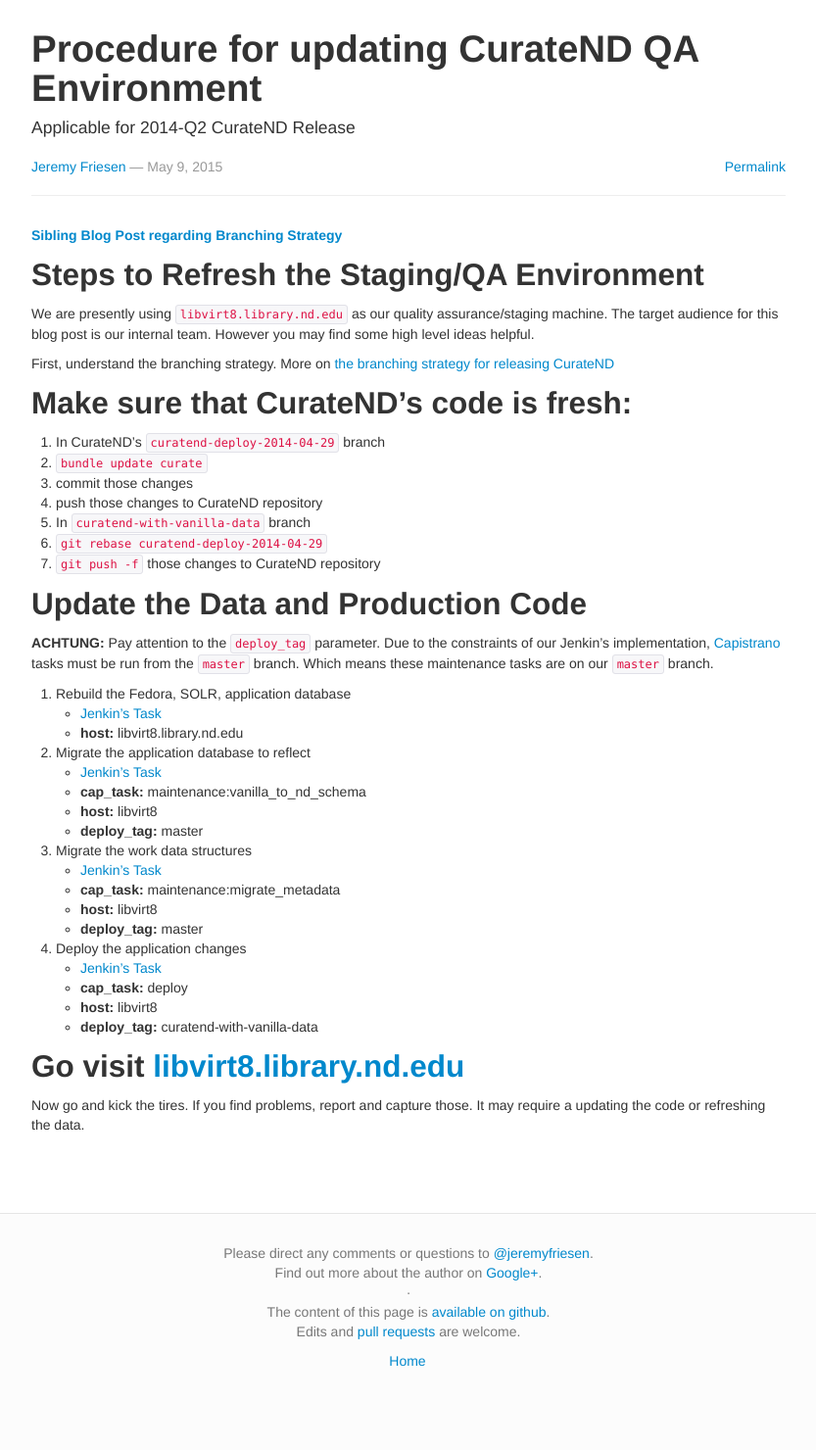
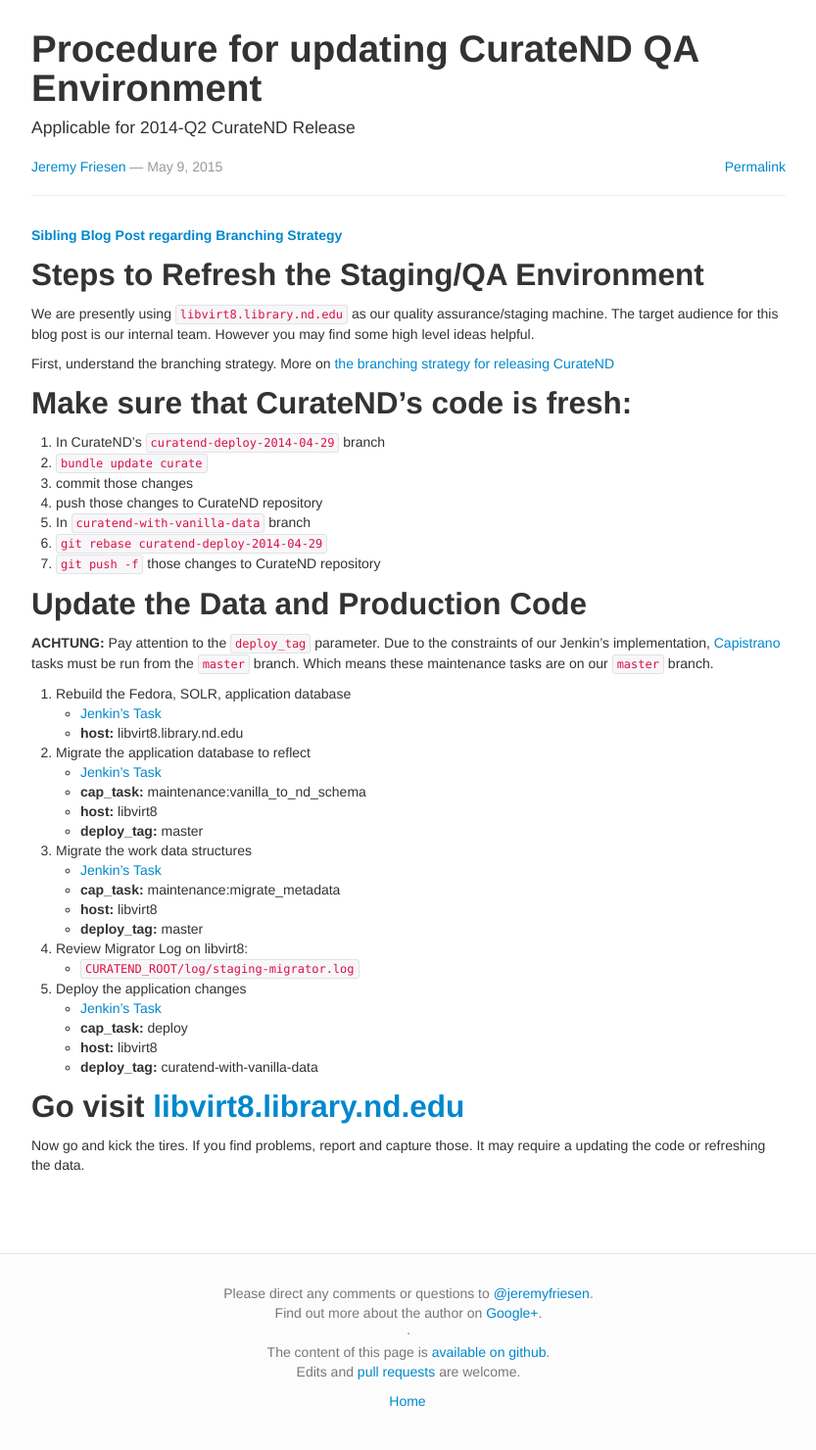
Before and after one commit to terrellt/ndlib.github.io, a Jekyll site: the page built from _posts/2015-05-09-procedure-for-updating-curatend-qa-environment.md, in a window 1280 px wide. Shown: the whole page at 98% size, without its empty margins (223-1056 px from the left). Built offline with Jekyll 4.4.1, drawn with Linux system fonts in a browser that asks for light colours; Markdown is read by kramdown in place of the engine named in the settings; before the commit the page ends 1439 px from its top, so only the background shows below that.

Commit message:
Updating documentation for deploying to QA

```diff
--- a/_posts/2015-05-09-procedure-for-updating-curatend-qa-environment.md
+++ b/_posts/2015-05-09-procedure-for-updating-curatend-qa-environment.md
@@ -48,6 +48,8 @@ Which means these maintenance tasks are on our `master` branch.
     * **cap_task:** maintenance:migrate_metadata
     * **host:** libvirt8
     * **deploy_tag:** master
+1. Review Migrator Log on libvirt8:
+  * `CURATEND_ROOT/log/staging-migrator.log`
 1. Deploy the application changes
   * [Jenkin's Task](https://jenkins.library.nd.edu/jenkins/job/CurateND-STANDALONE/build?delay=0sec)
     * **cap_task:** deploy
```
